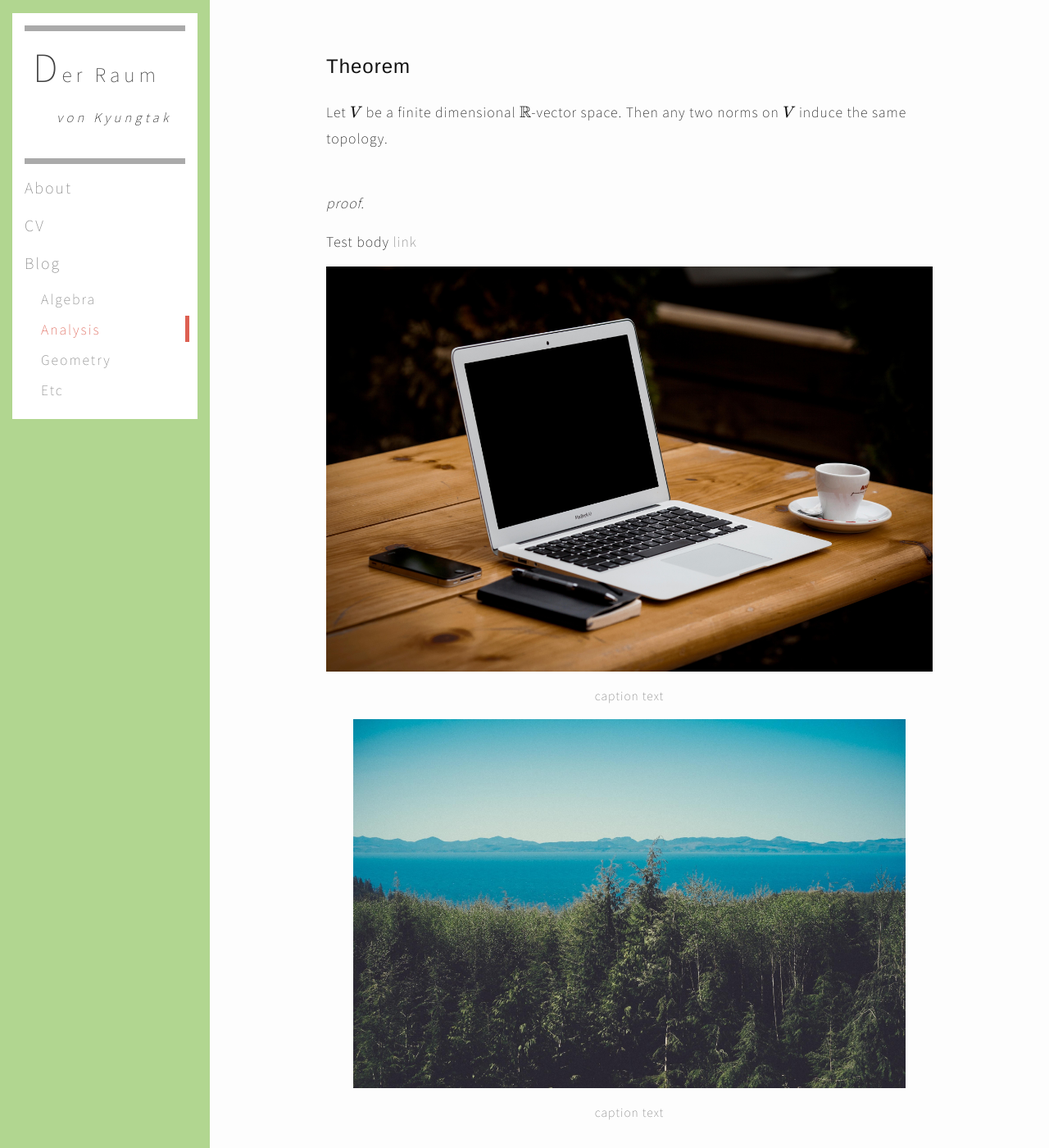
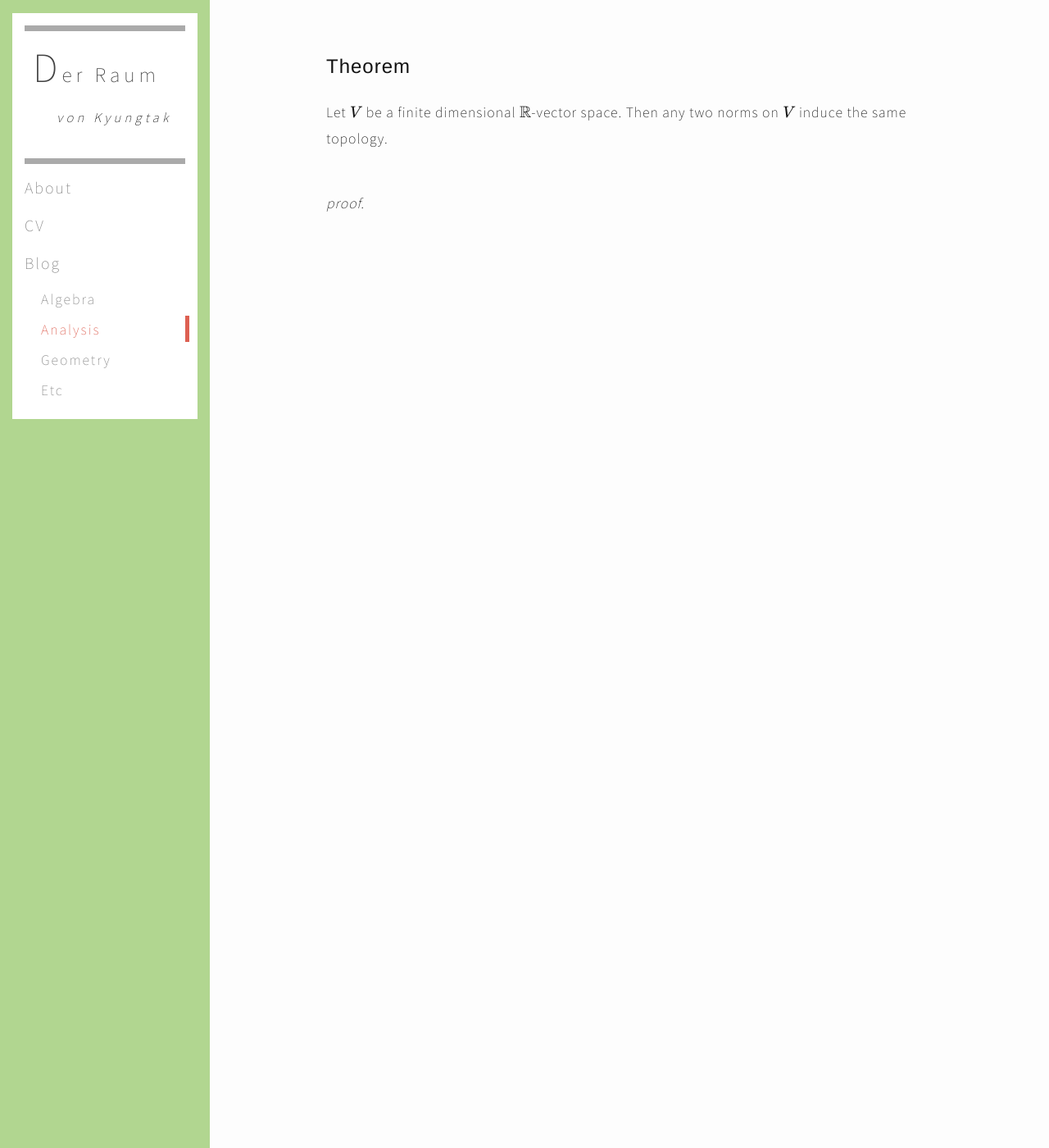
Before and after one commit to Kyungtak-Hong/kyungtak-hong.github.io, a Jekyll site: the page built from _posts/2022-08-04-1.md, in a window 1280 px wide and 1400 px high, scrolled down 380 px. Shown: the whole window at 82% size. Built offline with Jekyll 4.4.1, drawn with Linux system fonts in a browser that asks for light colours.

Commit message:
Update 2022-08-04-1.md

```diff
--- a/_posts/2022-08-04-1.md
+++ b/_posts/2022-08-04-1.md
@@ -24,12 +24,5 @@ _proof._
 
 
 
-Test body [link](https://www.rajin.me/)
-
-
-
-{% include image-fig-fullwidth.html src="/image/test/computer.jpeg" alt="alt text" caption="caption text" %}
-
-{% include image-fig.html src="/image/test/forest.jpeg" alt="alt text" caption="caption text" %}
 
 [^1]: test reference style link
```
